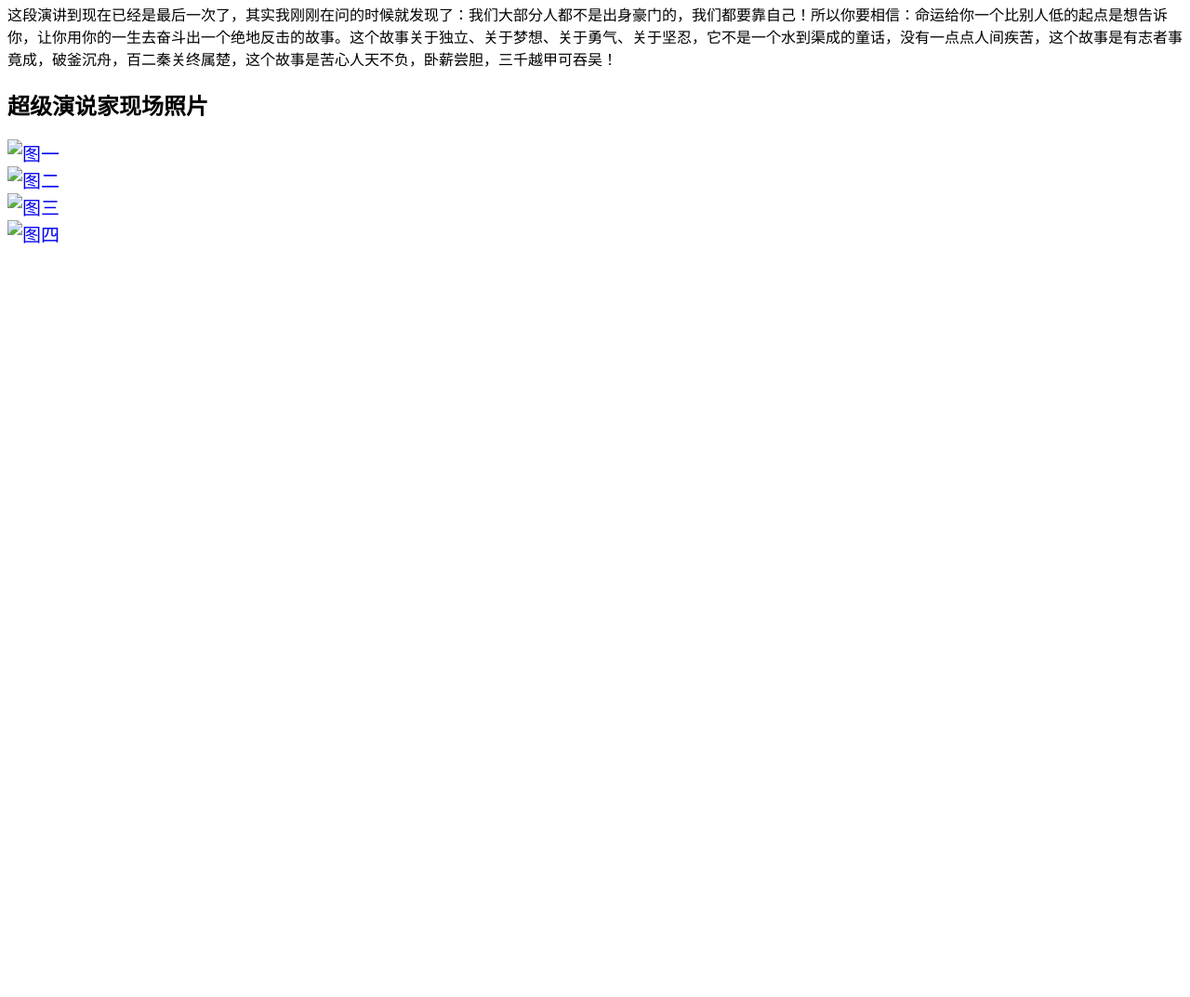
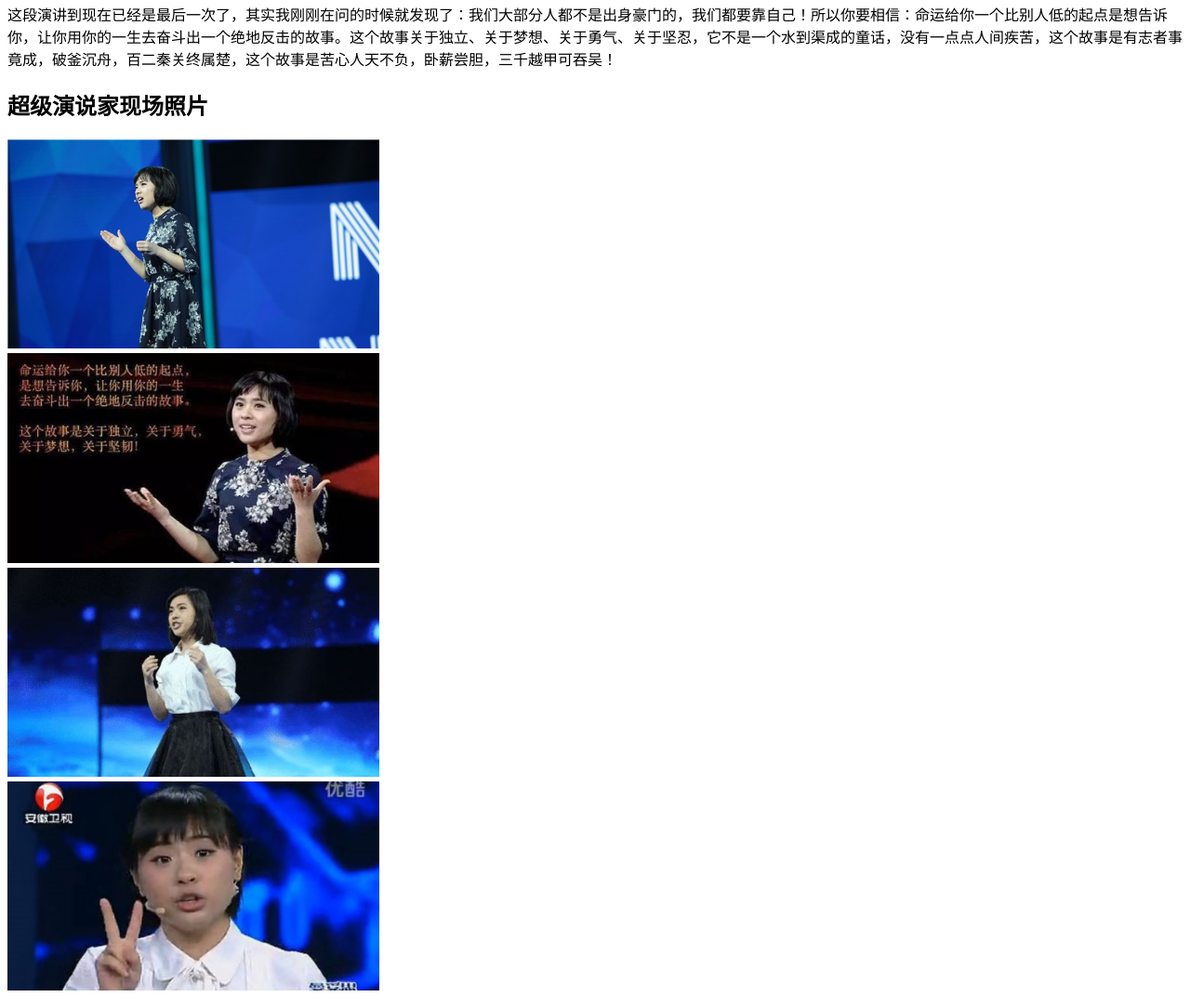
Before and after one commit to KerryYang1996/liuyuanyuan, a plain HTML site: page index.html in a window 1280 px wide. Shown: the part 1178-2251 px from the top of the page at 93% size. Before the commit the page ends 1452 px from the top, so only its background shows below. Drawn offline with Linux system fonts and the light colour scheme; the site is published under a folder, as on GitHub Pages, so addresses that start at the root find nothing.

Commit message:
修改图片

```diff
--- a/index.html
+++ b/index.html
@@ -96,23 +96,23 @@
       <h2 id="pictures">超级演说家现场照片</h2>
 
       <div>
-        <a href="/images/1.jpg"
-          ><img width="400" src="/images/1.jpg" alt="图一" />
+        <a href="1.jpg"
+          ><img width="400" src="1.jpg" alt="图一" />
         </a>
       <iv>
       <div>
-        <a href="/images/3.jpg"
-          ><img width="400" src="/images/3.jpg" alt="图二" />
+        <a href="3.jpg"
+          ><img width="400" src="3.jpg" alt="图二" />
         </a>
       <iv>
       <div>
-        <a href="/images/2.jpg"
-          ><img width="400" src="/images/2.jpg" alt="图三" />
+        <a href="2.jpg"
+          ><img width="400" src="2.jpg" alt="图三" />
         </a>
       </div>
       <div>
-        <a href="/images/4.jpg"
-          ><img width="400" src="/images/4.jpg" alt="图四" />
+        <a href="4.jpg"
+          ><img width="400" src="4.jpg" alt="图四" />
         </a>
       </div>
     </section>
```
Also changed, not shown: 1.jpg (renamed from images/1.jpg), 2.jpg (renamed from images/2.jpg), 3.jpg (renamed from images/3.jpg), 4.jpg (renamed from images/4.jpg).
